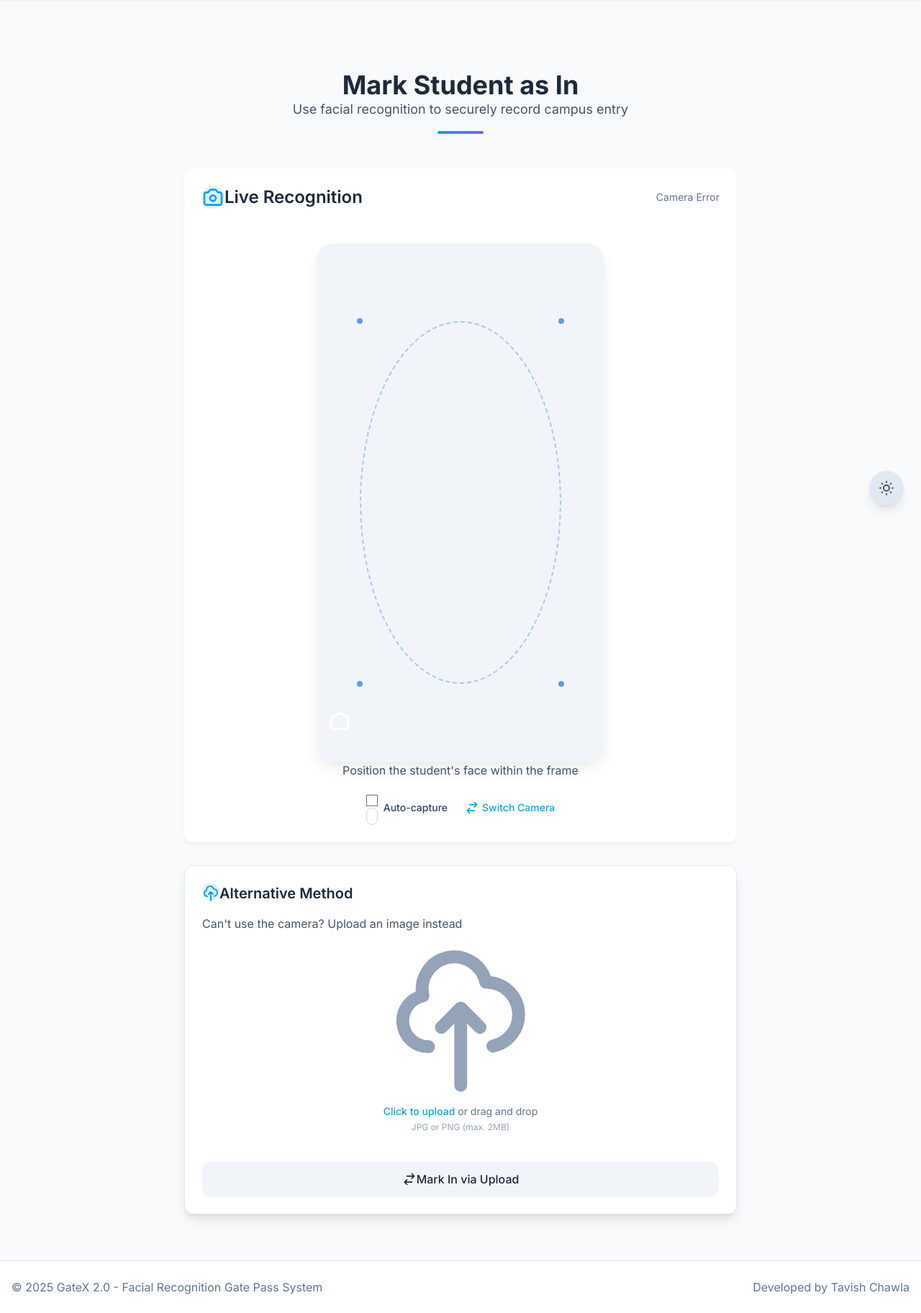
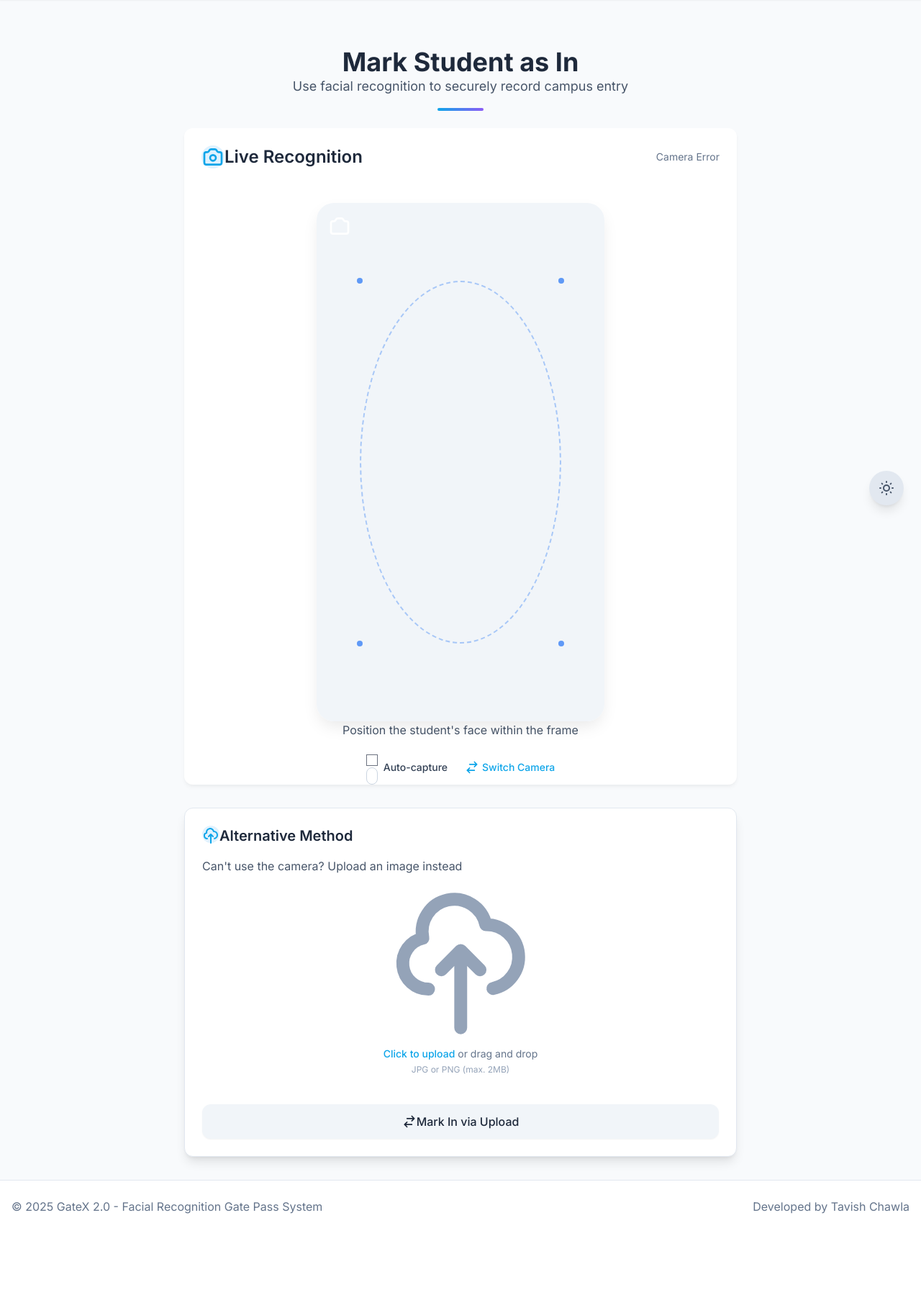
Before and after one commit to tchawla827/GateX_2.0, a Flask app: page /mark_in in a window 1280 px wide. Shown: the part 74-1898 px from the top of the page at 72% size. After the commit the page ends 1760 px from the top, so only its background shows below. Run offline with Flask 3, Linux system fonts and the light colour scheme; the visitor is signed in with stand-in values (Sample User, id 1); parts of the project's set-up code (start-up, migrations or seed data) failed here and were passed over.

Commit message:
Adjust spacing and camera layout

```diff
--- a/template/base.html
+++ b/template/base.html
@@ -60,7 +60,7 @@
         </header>
 
         <!-- Content -->
-        <main class="flex-grow container mx-auto px-4 py-8">
+        <main class="flex-grow container mx-auto px-4 py-4">
             {% block content %}{% endblock %}
         </main>
 
--- a/template/mark_in.html
+++ b/template/mark_in.html
@@ -3,9 +3,9 @@
 {% block title %}Mark In - Face Recognition{% endblock %}
 
 {% block content %}
-<div class="container mx-auto px-4 py-8 flex-grow">
+<div class="container mx-auto px-4 py-4 flex-grow">
     <!-- Hero Section -->
-    <div class="text-center mb-12">
+    <div class="text-center mb-6">
         <div class="inline-flex items-center justify-center w-20 h-20 bg-gradient-to-br from-primary-500 to-secondary-500 rounded-2xl shadow-lg mb-4">
             <svg xmlns="http://www.w3.org/2000/svg" class="h-10 w-10 text-white" fill="none" viewBox="0 0 24 24" stroke="currentColor">
                 <path stroke-linecap="round" stroke-linejoin="round" stroke-width="2" d="M3 9a2 2 0 012-2h.93a2 2 0 001.664-.89l.812-1.22A2 2 0 0110.07 4h3.86a2 2 0 011.664.89l.812 1.22A2 2 0 0018.07 7H19a2 2 0 012 2v9a2 2 0 01-2 2H5a2 2 0 01-2-2V9z" />
@@ -47,7 +47,7 @@
 
             <!-- Camera Feed -->
             <div class="px-6">
-                <div class="camera-container mb-6 relative">
+                <div class="camera-container mb-4 relative">
                     <div class="camera-frame">
                         <video id="video" autoplay playsinline muted class="camera-feed"></video>
                         <div class="face-guide"></div>
@@ -58,7 +58,7 @@
                             <div class="dot dot-br"></div>
                         </div>
                     </div>
-                    <div class="absolute bottom-6 left-0 right-0 flex justify-center">
+                    <div class="absolute bottom-4 left-0 right-0 flex justify-center">
                         <button id="capture-button" class="p-4 rounded-full bg-gradient-to-br from-primary-500 to-secondary-500 hover:from-primary-600 hover:to-secondary-600 text-white shadow-xl transform transition-all hover:scale-105 focus:outline-none focus:ring-2 focus:ring-primary-500 focus:ring-opacity-50 ring-2 ring-white dark:ring-surface-800">
                             <svg xmlns="http://www.w3.org/2000/svg" class="h-8 w-8" fill="none" viewBox="0 0 24 24" stroke="currentColor">
                                 <path stroke-linecap="round" stroke-linejoin="round" stroke-width="2" d="M3 9a2 2 0 012-2h.93a2 2 0 001.664-.89l.812-1.22A2 2 0 0110.07 4h3.86a2 2 0 011.664.89l.812 1.22A2 2 0 0018.07 7H19a2 2 0 012 2v9a2 2 0 01-2 2H5a2 2 0 01-2-2V9z" />
@@ -68,7 +68,7 @@
                 </div>
             </div>
 
-            <div class="px-6 pb-6">
+            <div class="px-6 pb-4">
                 <p class="text-center text-surface-600 dark:text-surface-300 mb-4">
                     Position the student's face within the frame
                 </p>
```
